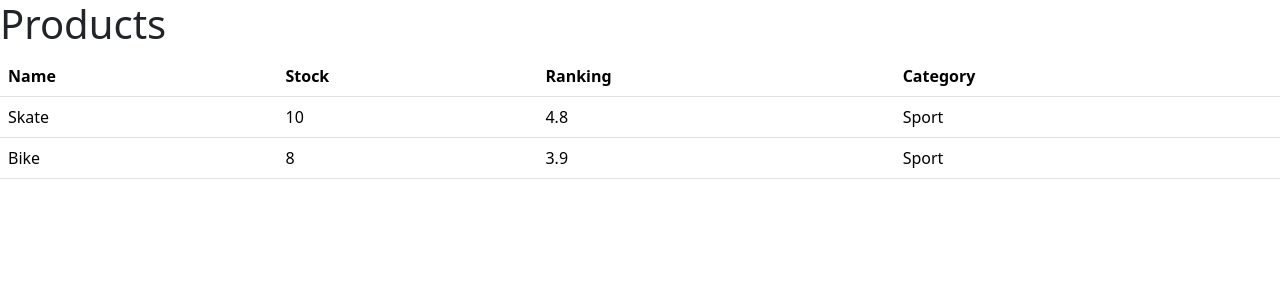
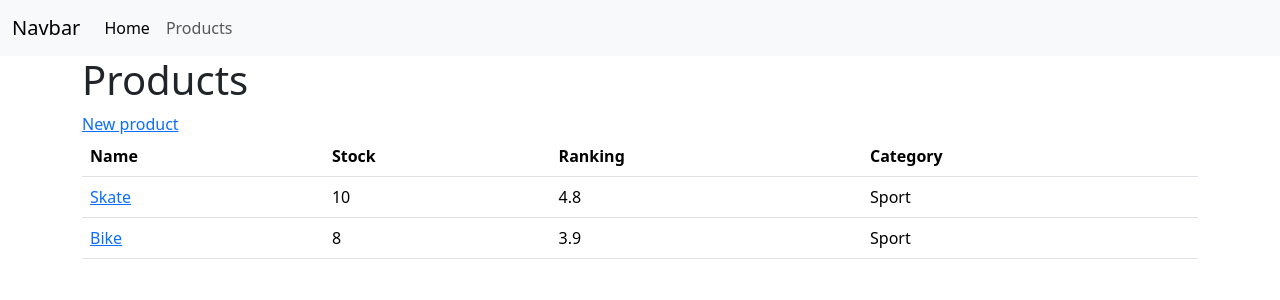
Before and after one commit to eoGimenez/probando-Django, a Django app: page /products/ in a window 1280 px wide. Shown: the top 300 px of the page. Run offline with Django 4.2, Linux system fonts and the light colour scheme; data comes from the database, SQL or seed files in the repository; both versions use the stored data as it was after the commit.

Commit message:
ejercicio done

```diff
--- a/HolaDjango/urls.py
+++ b/HolaDjango/urls.py
@@ -16,8 +16,10 @@ Including another URLconf
 """
 from django.contrib import admin
 from django.urls import path, include
+from . import views
 
 urlpatterns = [
+    path('', views.home, name="home"),
     path('admin/', admin.site.urls),
     path('products/', include('products.urls'))
 ]
--- a/products/templates/index.html
+++ b/products/templates/index.html
@@ -2,6 +2,7 @@
 
 {% block content %}
 <h1>Products</h1>
+<a href="{% url 'products:form' %}">New product</a>
 
 <table class="table">
     <thead>
@@ -15,7 +16,11 @@
     <tbody>
         {% for product in products %}
         <tr>
-            <td>{{product.name}}</td>
+            <td>
+                <a href="{% url 'products:detail' product.id %}">
+                    {{product.name}}
+                </a>
+            </td>
             <td>{{product.stock}}</td>
             <td>{{product.ranking}}</td>
             <td>{{product.category}}</td>
--- a/products/urls.py
+++ b/products/urls.py
@@ -1,8 +1,9 @@
 from django.urls import path
 from . import views
 
-
+app_name = 'products'
 urlpatterns = [
     path('', views.index, name='index'),
-    path('<int:product_id>', views.detail, name='product_detail')
+    path('<int:product_id>', views.detail, name='detail'),
+    path('form', views.form, name='form'),
 ]
--- a/products/views.py
+++ b/products/views.py
@@ -1,6 +1,7 @@
-from django.http import HttpResponse
-from django.shortcuts import render
+from django.http import HttpResponse, HttpResponseRedirect
+from django.shortcuts import render, get_object_or_404
 from .models import Product
+from .forms import ProductForm
 
 
 def index(request):
@@ -13,4 +14,24 @@ def index(request):
 
 
 def detail(request, product_id):
-    return HttpResponse(product_id)
+    product = get_object_or_404(Product, id=product_id)
+    return render(
+        request,
+        'detail.html',
+        context={'product': product})
+
+
+def form(request):
+    if request.method == "POST":
+        form = ProductForm(request.POST)
+        if form.is_valid():
+            form.save()
+            return HttpResponseRedirect('/products')
+    else:
+        form = ProductForm()
+
+    return render(
+        request,
+        'product_form.html',
+        {'form': form}
+    )
--- a/templates/base.html
+++ b/templates/base.html
@@ -8,9 +8,25 @@
     <link href="https://cdn.jsdelivr.net/npm/bootstrap@5.3.0-alpha3/dist/css/bootstrap.min.css" rel="stylesheet" integrity="sha384-KK94CHFLLe+nY2dmCWGMq91rCGa5gtU4mk92HdvYe+M/SXH301p5ILy+dN9+nJOZ" crossorigin="anonymous">
 </head>
 <body>
+    <nav class="navbar navbar-expand-lg bg-body-tertiary">
+        <div class="container-fluid">
+          <a class="navbar-brand" href="#">Navbar</a>
+          <button class="navbar-toggler" type="button" data-bs-toggle="collapse" data-bs-target="#navbarNavAltMarkup" aria-controls="navbarNavAltMarkup" aria-expanded="false" aria-label="Toggle navigation">
+            <span class="navbar-toggler-icon"></span>
+          </button>
+          <div class="collapse navbar-collapse" id="navbarNavAltMarkup">
+            <div class="navbar-nav">
+              <a class="nav-link active" aria-current="page" href="{% url 'home' %}">Home</a>
+              <a class="nav-link" href="{% url 'products:index' %}">Products</a>
+            </div>
+          </div>
+        </div>
+      </nav>
+    <div class="container">
     {% block content %}
 
     {% endblock %}
+    </div>
     <script src="https://cdn.jsdelivr.net/npm/bootstrap@5.3.0-alpha3/dist/js/bootstrap.bundle.min.js" integrity="sha384-ENjdO4Dr2bkBIFxQpeoTz1HIcje39Wm4jDKdf19U8gI4ddQ3GYNS7NTKfAdVQSZe" crossorigin="anonymous"></script>
 </body>
 </html>
--- /dev/null
+++ b/templates/django/forms/label.html
@@ -0,0 +1 @@
+{% if use_tag %}<{{ tag }}{% include 'django/forms/attrs.html' %} class="form-label">{{ label }}</{{ tag }}>{% else %}{{ label }}{% endif %}
--- /dev/null
+++ b/templates/django/forms/widgets/select.html
@@ -0,0 +1,5 @@
+<select class="form-select" name="{{ widget.name }}"{% include "django/forms/widgets/attrs.html" %}>{% for group_name, group_choices, group_index in widget.optgroups %}{% if group_name %}
+    <optgroup label="{{ group_name }}">{% endif %}{% for option in group_choices %}
+    {% include option.template_name with widget=option %}{% endfor %}{% if group_name %}
+    </optgroup>{% endif %}{% endfor %}
+  </select>
--- /dev/null
+++ b/templates/home.html
@@ -0,0 +1,5 @@
+{% extends 'base.html' %}
+
+{% block content %}
+    Hola mundo
+{% endblock %}
```
Also changed, not shown: HolaDjango/settings.py (+7 -0 lines), HolaDjango/views.py (added, +7 -0 lines), products/forms.py (added, +8 -0 lines), products/templates/detail.html (added, +11 -0 lines), products/templates/product_form.html (added, +11 -0 lines), products/templatetags/add_attr.py (added, +10 -0 lines), templates/django/forms/widgets/input.html (added, +7 -0 lines), templates/form_snippet.html (added, +17 -0 lines), db.sqlite3.
